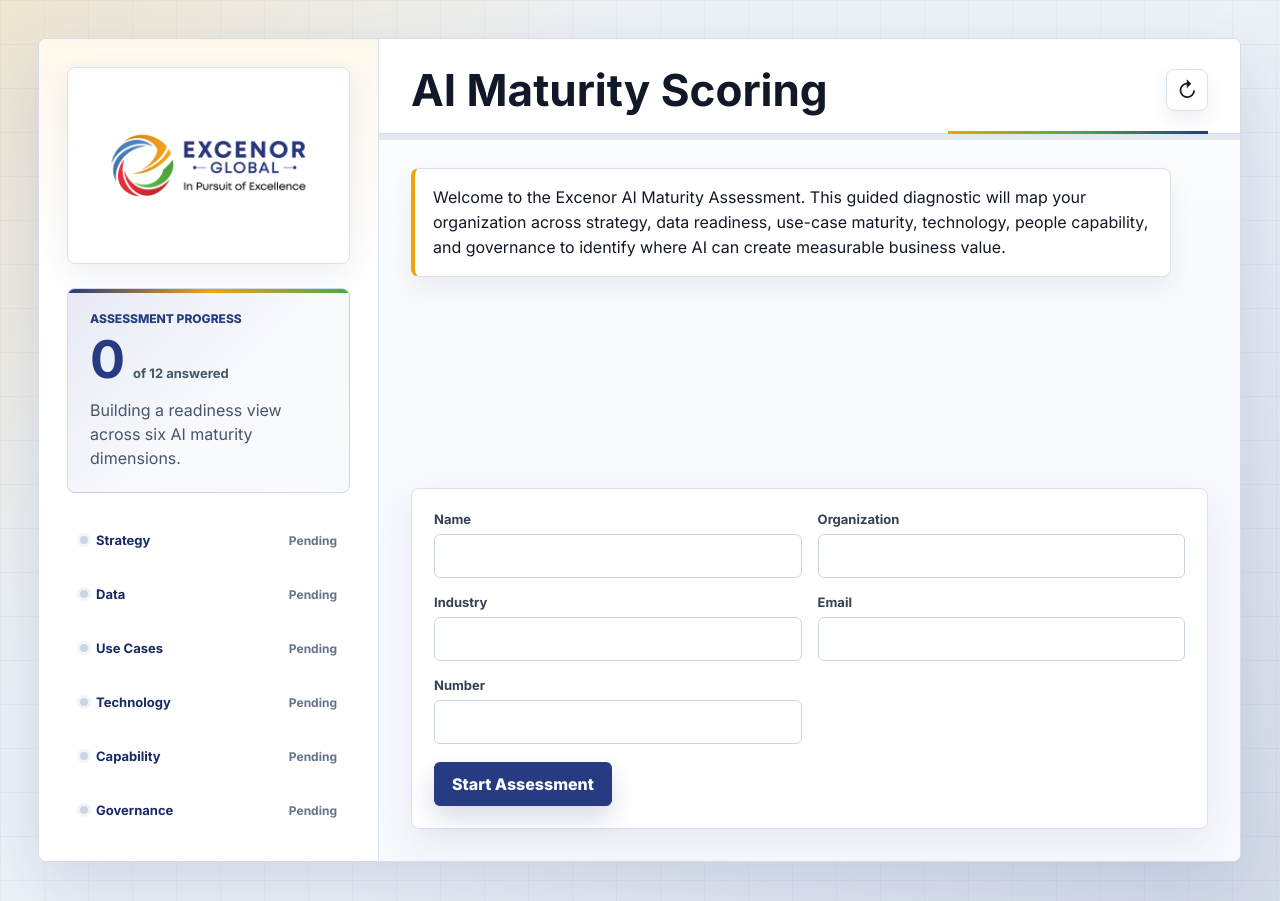
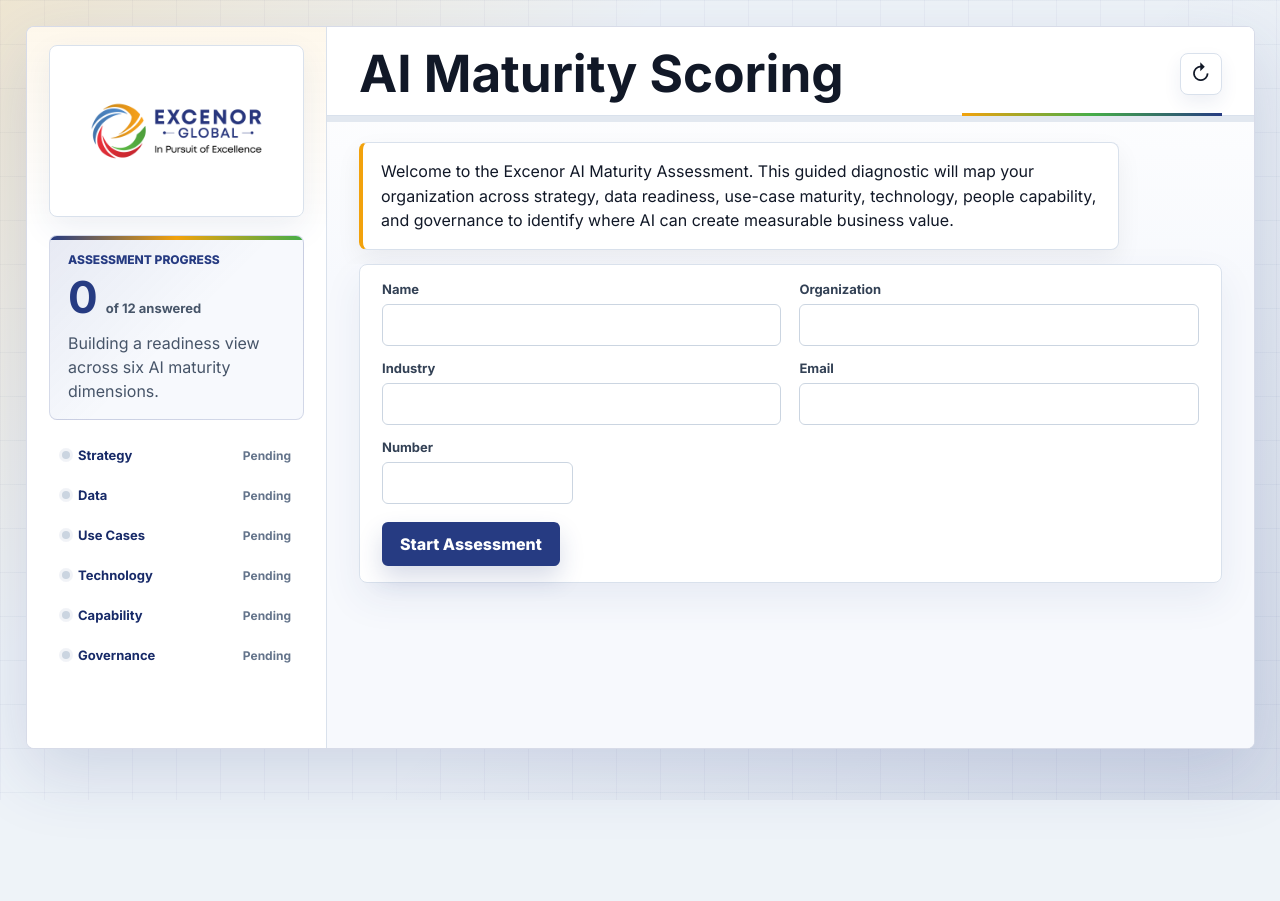
Before and after one commit to SakshamS11/excenor-ai-maturity-poc, a website: page index.html in a window 1280 px wide. After the commit the page ends 800 px from the top, so only its background shows below. Drawn offline with Linux system fonts and the light colour scheme.

```diff
--- a/app.js
+++ b/app.js
@@ -259,6 +259,7 @@
 const progressFill = document.querySelector("#progressFill");
 const restartButton = document.querySelector("#restartButton");
 const saveStatus = document.querySelector("#saveStatus");
+const workspace = document.querySelector(".workspace");
 
 function escapeHtml(text) {
   return text
@@ -623,6 +624,7 @@
 }
 
 function resetAssessment() {
+  workspace.classList.add("is-opening");
   state.leadId = createLeadId();
   state.user = null;
   state.currentQuestion = 0;
@@ -647,6 +649,7 @@
 
 detailsForm.addEventListener("submit", (event) => {
   event.preventDefault();
+  workspace.classList.remove("is-opening");
   const formData = new FormData(detailsForm);
 
   state.user = {
--- a/styles.css
+++ b/styles.css
@@ -57,6 +57,10 @@
   padding: clamp(18px, 3vw, 40px);
 }
 
+.app-shell:has(.workspace.is-opening) {
+  padding: clamp(12px, 2vw, 28px);
+}
+
 .workspace {
   display: grid;
   grid-template-columns: minmax(260px, 340px) minmax(0, 1fr);
@@ -71,6 +75,10 @@
   animation: workspaceIn 560ms ease both;
 }
 
+.workspace.is-opening {
+  grid-template-columns: minmax(230px, 300px) minmax(0, 1fr);
+}
+
 .context-panel {
   display: flex;
   flex-direction: column;
@@ -83,6 +91,11 @@
   border-right: 1px solid var(--line);
 }
 
+.is-opening .context-panel {
+  gap: 18px;
+  padding: 18px 22px;
+}
+
 .brand-mark {
   display: block;
   padding: 12px;
@@ -91,6 +104,15 @@
   background: #fff;
   box-shadow: 0 12px 32px rgba(38, 59, 130, 0.08);
   animation: fadeSlideUp 520ms ease 80ms both;
+}
+
+.is-opening .brand-mark {
+  padding: 10px;
+}
+
+.is-opening .brand-mark img {
+  max-height: 150px;
+  object-fit: contain;
 }
 
 .brand-mark img {
@@ -114,6 +136,10 @@
     linear-gradient(135deg, rgba(38, 59, 130, 0.08), transparent 52%),
     #f7f9fd;
   animation: fadeSlideUp 520ms ease 150ms both;
+}
+
+.is-opening .status-card {
+  padding: 16px 18px;
 }
 
 .status-card::before {
@@ -150,6 +176,10 @@
   line-height: 1;
 }
 
+.is-opening .progress-number strong {
+  font-size: 44px;
+}
+
 .progress-number span {
   color: #475569;
   font-size: 13px;
@@ -168,6 +198,10 @@
   animation: fadeSlideUp 520ms ease 220ms both;
 }
 
+.is-opening .dimension-list {
+  gap: 6px;
+}
+
 .dimension-row {
   position: relative;
   display: flex;
@@ -183,6 +217,11 @@
     background 180ms ease,
     border-color 180ms ease,
     transform 180ms ease;
+}
+
+.is-opening .dimension-row {
+  min-height: 34px;
+  padding-block: 7px;
 }
 
 .dimension-row::before {
@@ -254,6 +293,10 @@
   border-bottom: 1px solid var(--line);
 }
 
+.is-opening .panel-header {
+  padding: 20px 32px 14px;
+}
+
 .panel-header::after {
   position: absolute;
   right: 32px;
@@ -275,6 +318,10 @@
   margin-bottom: 0;
   font-size: clamp(28px, 4vw, 44px);
   line-height: 1.05;
+}
+
+.is-opening h1 {
+  font-size: clamp(34px, 4vw, 52px);
 }
 
 .icon-button {
@@ -327,6 +374,13 @@
   padding: 28px 32px;
 }
 
+.is-opening .chat-window {
+  flex: 0 0 auto;
+  min-height: 0;
+  max-height: none;
+  padding: 20px 32px 14px;
+}
+
 .message {
   max-width: 760px;
   padding: 16px 18px;
@@ -364,11 +418,24 @@
   animation: fadeSlideUp 420ms ease both;
 }
 
+.is-opening .details-form {
+  margin-top: 0;
+  padding: 16px 22px;
+}
+
 .form-grid {
   display: grid;
   grid-template-columns: repeat(2, minmax(0, 1fr));
   gap: 16px;
   margin-bottom: 18px;
+}
+
+.is-opening .form-grid {
+  gap: 14px 18px;
+}
+
+.is-opening .form-grid label:last-child {
+  max-width: calc(50% - 9px);
 }
 
 label span {
@@ -381,7 +448,7 @@
 
 input {
   width: 100%;
-  min-height: 44px;
+  min-height: 42px;
   padding: 10px 12px;
   border: 1px solid #cbd5e1;
   border-radius: 6px;
@@ -391,6 +458,10 @@
     border-color 180ms ease,
     box-shadow 180ms ease,
     transform 180ms ease;
+}
+
+.is-opening input {
+  min-height: 40px;
 }
 
 input:focus,
@@ -809,6 +880,7 @@
 
 @media (max-width: 900px) {
   .workspace,
+  .workspace.is-opening,
   .result-grid,
   .insight-grid,
   .advisor-form {
```
